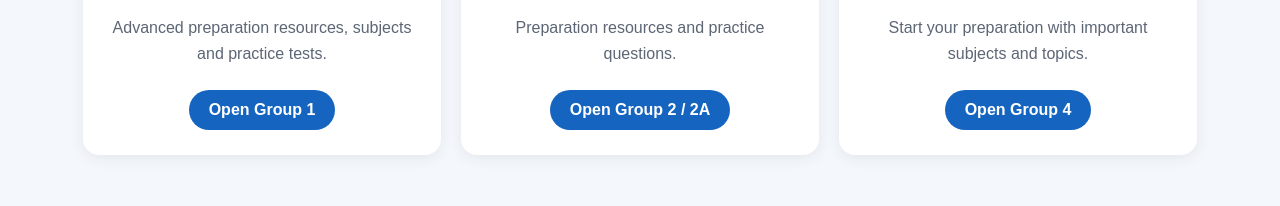
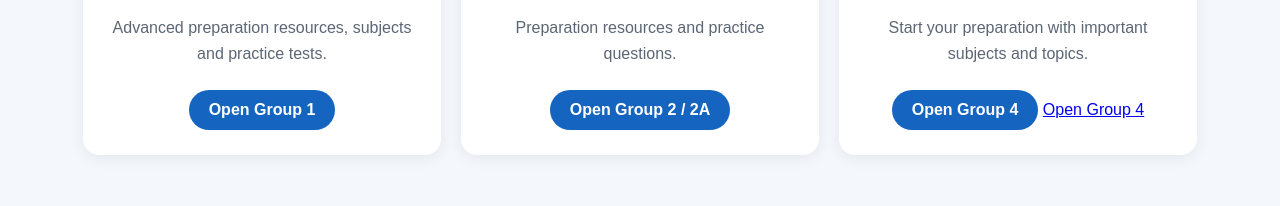
Before and after one commit to gunasekaran1969/tnpsc-study-hub, a plain HTML site: page index.html in a window 1280 px wide. Shown: the part 594-800 px from the top of the page. Drawn offline with Linux system fonts and the light colour scheme.

Commit message:
Fix link for Group 4 to point to group4.html

```diff
--- a/index.html
+++ b/index.html
@@ -415,7 +415,7 @@ important subjects and topics.
 <a class="button" href="#group4">
 Open Group 4
 </a>
-
+<a href="group4.html">Open Group 4</a>
 </div>
 
 </div>
```
